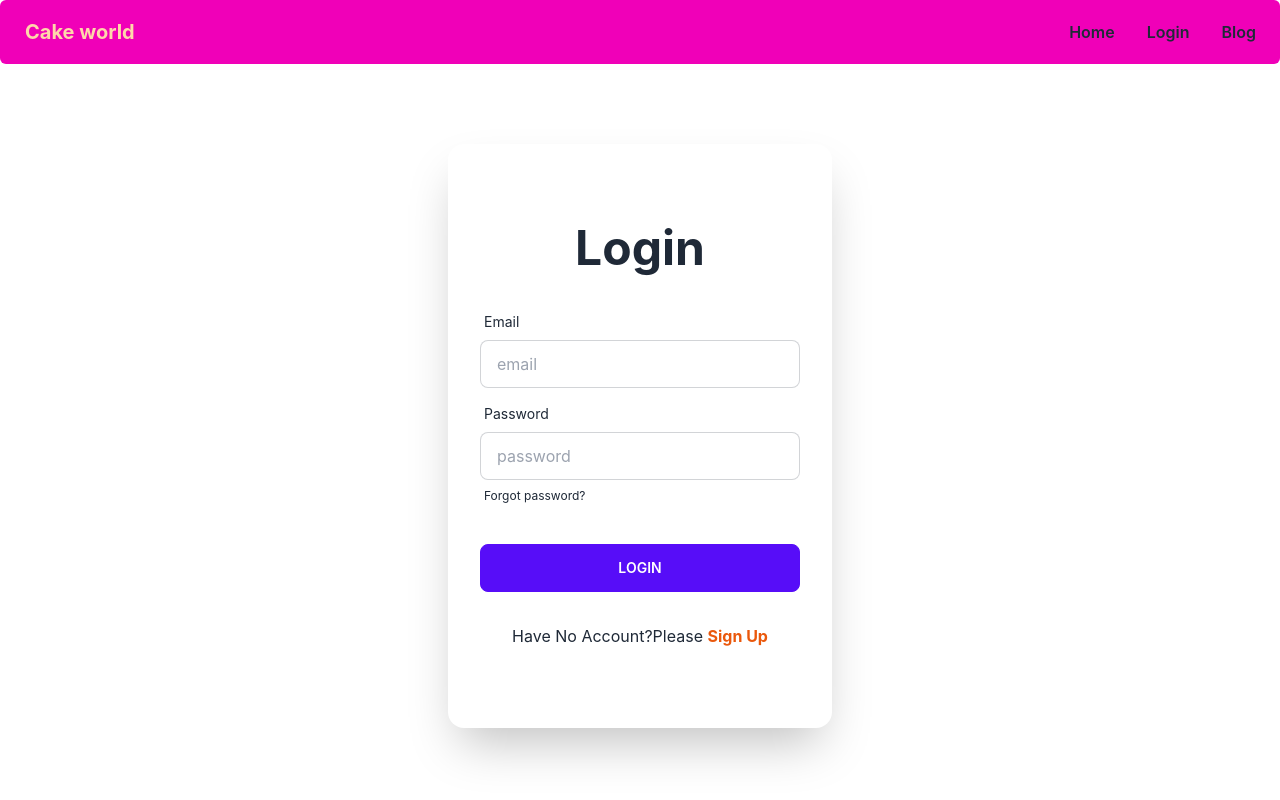
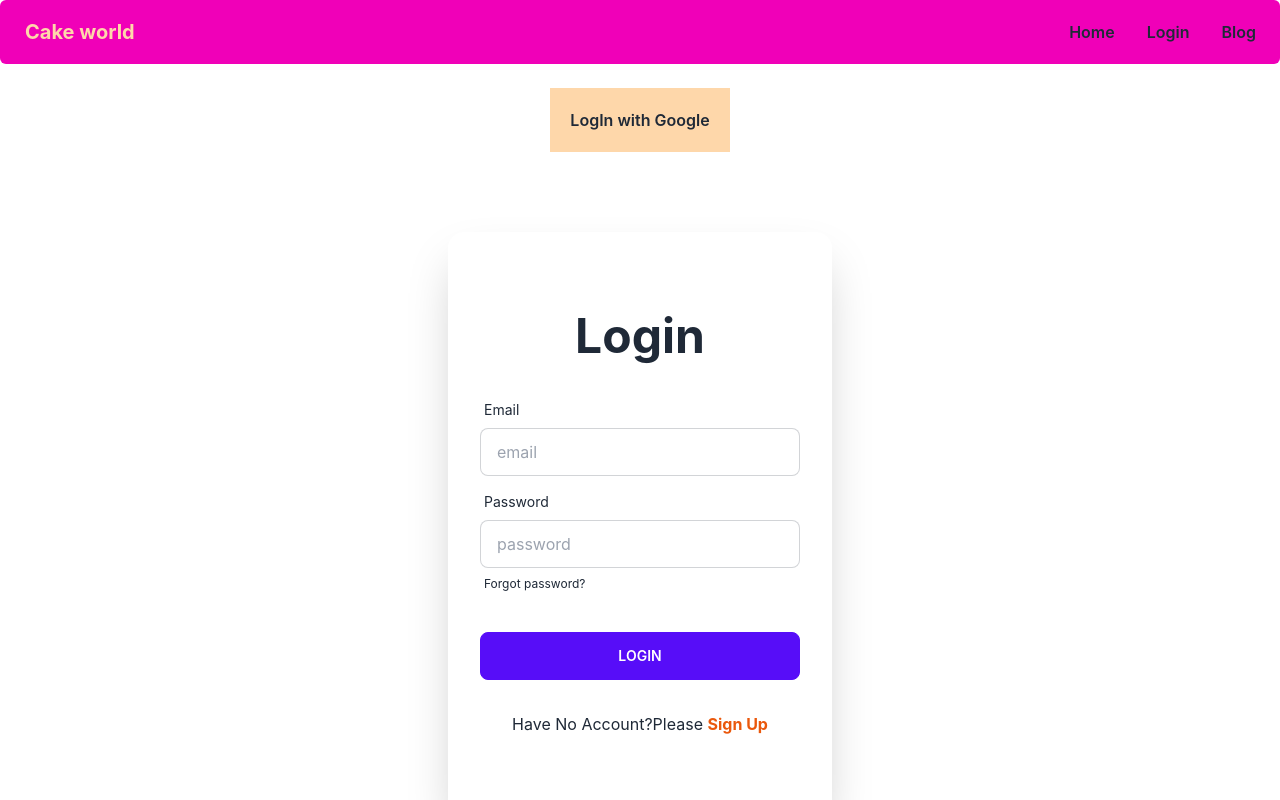
Before and after one commit to Shantaroy07/service-review-client, a React (Create React App) app: page /login in a window 1280 px wide. Shown: the top 800 px of the page. Built offline with nearby package versions, Linux system fonts and the light colour scheme; no server answers.

Commit message:
'google-login-added'

```diff
--- a/src/Pages/Login/Login.js
+++ b/src/Pages/Login/Login.js
@@ -1,13 +1,17 @@
+import { GoogleAuthProvider } from 'firebase/auth';
 import React, { useContext } from 'react';
 import { Link, useLocation, useNavigate } from 'react-router-dom';
 import { AuthContext } from '../../Shared/AuthProvider/AuthProvider';
 
 const Login = () => {
 
-    const { login } = useContext(AuthContext);
+    const { login, setLoading, providerLogin } = useContext(AuthContext);
+    const googleProvider = new GoogleAuthProvider();
     const location = useLocation();
     const navigate = useNavigate();
     const from = location.state?.from?.pathname || '/';
+
+
 
 
     const handleLogin = event => {
@@ -18,12 +22,43 @@ const Login = () => {
 
         login(email, password)
             .then(result => {
-                console.log(result.user)
+                const user = (result.user);
+                if (user?.email) {
+                    navigate(from, { replace: true });
+                }
             })
 
-            .catch(error => console.log(error));
+            .catch(error => console.log(error))
+            .finally(() => {
+                setLoading(false);
+            })
+
     }
+
+    const handleGoogleSignIn = () => {
+        providerLogin(googleProvider)
+            .then(result => {
+                const user = result.user;
+                console.log(user);
+                if (user?.email) {
+                    navigate(from, { replace: true });
+                }
+                else {
+                    console.error('Your email is not valid. Please enter a valid  email address.')
+                }
+            })
+            .catch(error => console.error(error))
+    }
+
+
     return (
+        <div>
+
+            <div>
+                <div className="mt-6 text-center ">
+                    <button onClick={handleGoogleSignIn} className="p-5 rounded-3 bg-orange-200 font-semibold">  LogIn with Google</button>
+                </div>
+            </div>
             <div className="hero w-full my-20">
 
 
@@ -51,6 +86,8 @@ const Login = () => {
                     </form>
                     <p className='text-center'>Have No Account?Please <Link className='text-orange-600 font-bold' to="/signup">Sign Up</Link> </p>
                 </div>
+
+            </div>
         </div>
 
     );
--- a/src/Shared/AuthProvider/AuthProvider.js
+++ b/src/Shared/AuthProvider/AuthProvider.js
@@ -1,5 +1,5 @@
 import React, { createContext, useEffect, useState } from 'react';
-import { createUserWithEmailAndPassword, getAuth, onAuthStateChanged, signInWithEmailAndPassword, signOut } from 'firebase/auth';
+import { createUserWithEmailAndPassword, signInWithPopup,getAuth, onAuthStateChanged, signInWithEmailAndPassword, signOut } from 'firebase/auth';
 import app from '../../Firebase/Firebase.init';
 
 
@@ -22,9 +22,14 @@ const AuthProvider = ({ children }) => {
     }
 
     const logOut = () => {
-        localStorage.removeItem('genius-token');
+
         return signOut(auth);
     }
+    const providerLogin = (provider) => {
+        setLoading(true);
+        return signInWithPopup(auth, provider);
+    }
+
 
     useEffect(() => {
         const unsubscribe = onAuthStateChanged(auth, currentUser => {
@@ -43,7 +48,8 @@ const AuthProvider = ({ children }) => {
         loading,
         createUser,
         login,
-        logOut
+        logOut,
+        providerLogin
     }
 
     return (
```
Lines whose indentation alone changed are shown as unchanged.
